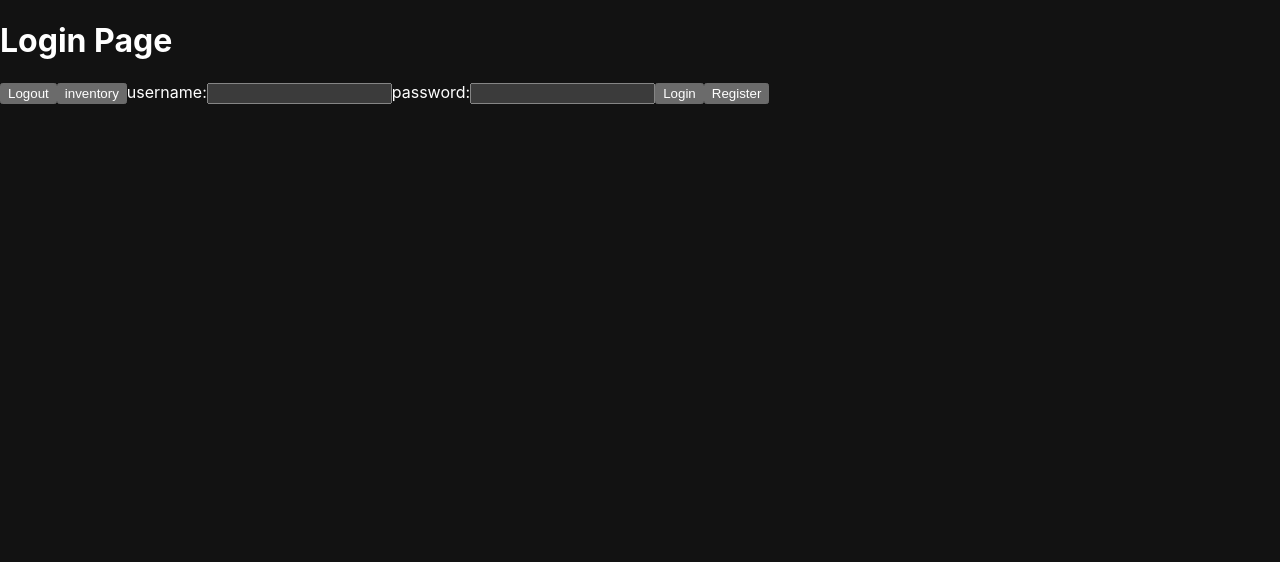
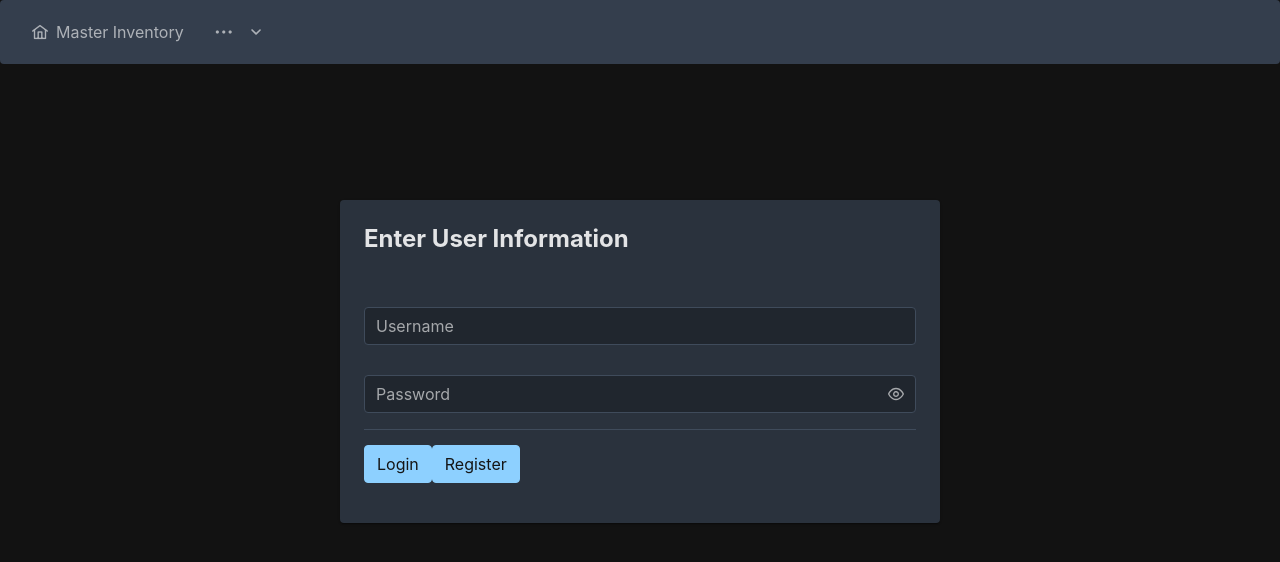
Before and after one commit to danielm96d/sdi-z-prefix-fullstack, a React (Create React App) app in the folder client/: page /login in a window 1280 px wide. Shown: the top 562 px of the page. Built offline with nearby package versions, Linux system fonts and the light colour scheme.

Commit message:
tweaked the code to use make things more readable; Finished day 2 all basic requirements met. Need to implement the register page with better css

```diff
--- a/client/src/css/App.css
+++ b/client/src/css/App.css
@@ -7,11 +7,20 @@
 }
 
 .p-inputtext{
-  height: 50px;
-  width: 500px;
+  width: 552px;
+  height: fit-content;
 }
 
 .p-float-label{
   height:fit-content;
   margin-top: 30px;
 }
+.p-password{
+  width: 100vw;
+}
+.content{
+  display: flex;
+  justify-content: center;
+  align-items: center;
+  margin-top: 100px;
+}
--- a/client/src/css/ItemDetails.css
+++ b/client/src/css/ItemDetails.css
@@ -4,3 +4,17 @@
   align-items: center;
   margin-top: 100px;
 }
+.card{
+  display: flex;
+  flex-flow: column;
+  align-items: center;
+}
+.p-card{
+  margin-top: 100px;
+  width: 600px;
+}
+.ItemActions{
+  display: flex;
+  justify-content: space-around;
+  width: 100px;
+}
--- a/client/src/modules/Inventory.js
+++ b/client/src/modules/Inventory.js
@@ -1,9 +1,19 @@
 import { useEffect, useState } from "react"
 import { useNavigate } from "react-router-dom"
+import { Column } from 'primereact/column';
+import MenuBar from "./MenuBar";
+import { DataTable } from 'primereact/datatable';
 
 export default function Inventory(){
   const [invList, setInvList] = useState([])
   const navigate = useNavigate();
+  const descriptionOverflowStyle = {
+    maxWidth: "26.5ch",
+    overflow: "hidden",
+    textOverflow: "ellipsis",
+    whiteSpace: "nowrap"
+  }
+
   useEffect(()=>{
     fetch(`http://localhost:8080/inventory`)
     .then(res=>res.json())
@@ -17,22 +27,16 @@ export default function Inventory(){
     return <>LOADING...</>
   return(
     <>
-      <h1>Inventory Page</h1>
-      <button onClick={()=>{
-        if(localStorage.getItem('user'))navigate("/user-details")
-        else navigate("/Login")
-      }}>LOGIN</button>
-      <button onClick={()=>{navigate("/user-details")}}>Usser Details</button>
-      {
-        invList.map((item)=>{
-          return(
-            <>
-              <h3>{item.name}</h3>
-              <p>{item.description}</p>
-            </>
-          )
-        })
-      }
+      <MenuBar/>
+      <DataTable value={invList} style={{marginTop: '100px'}} selectionMode='single' onRowSelect={(event)=>{
+        // console.log('e.target: ', event.data)
+        navigate('/item-details', {state: event.data})
+      }}>
+        <Column field='quantity' header='#' style={{width: '75px'}}></Column>
+        <Column field='name' header='Item Name'></Column>
+        <Column field='description' header='Item Description' style={descriptionOverflowStyle}></Column>
+        <Column field='delete'></Column>
+      </DataTable>
     </>
 
   )
--- a/client/src/modules/ItemDetails.js
+++ b/client/src/modules/ItemDetails.js
@@ -1,4 +1,4 @@
-import { useEffect, useState } from "react"
+import { useEffect, useState, useTransition } from "react"
 import { useLocation, useNavigate} from "react-router-dom"
 import {InputText} from 'primereact/inputtext'
 import { FloatLabel } from "primereact/floatlabel";
@@ -8,11 +8,16 @@ import 'primeicons/primeicons.css';
 import '../css/ItemDetails.css'
 import { Menubar } from 'primereact/menubar';
 import { ProgressSpinner } from 'primereact/progressspinner';
+import { Card } from "primereact/card";
+import { Divider } from "primereact/divider";
+import MenuBar from "./MenuBar";
 
 export default function ItemDetails(){
   const location = useLocation()
   const {id} = location.state || {}
   const navigate = useNavigate();
+
+  const [owner, setOwner] = useState(false)
 
   const [item, setItem] = useState(false)
   const [name, setName] = useState(false)
@@ -24,32 +29,6 @@ export default function ItemDetails(){
   const [isEmpty3, setIsEmpty3] = useState(false)
   const [isDisabled, setIsDisabled] = useState(true)
 
-  const pages=[
-    {
-      label: 'Master Inventory',
-      icon: 'pi pi-home',
-      url: '/inventory'
-    },
-    {
-      label: `${localStorage.getItem('user')}'s Inventory`,
-      icon: 'pi pi-user',
-      url: '/user-details'
-    },
-    {
-      icon: 'pi pi-ellipsis-h',
-      items: [
-        {
-          label: 'Logout',
-          command: ()=>{
-            localStorage.setItem('user','');
-            localStorage.setItem('userID','');
-            navigate('/inventory');
-          }
-        }
-      ]
-    }
-  ]
-
   useEffect(()=>{
     fetch(`http://localhost:8080/inventory/?id=${id}`)
     .then(res=>res.json())
@@ -59,6 +38,14 @@ export default function ItemDetails(){
       setName(data[0].name)
       setQuantity(data[0].quantity)
       setDescription(data[0].description)
+      return data[0].userID
+    }).then(userID=>{
+      fetch(`http://localhost:8080/users/?id=${userID}`)
+      .then(res=>res.json())
+      .then(data=>{
+        console.log('owner being set to: ', ...data)
+        setOwner(...data);
+      })
     })
   },[])
 
@@ -67,12 +54,43 @@ export default function ItemDetails(){
     console.log('item loading')
     return <ProgressSpinner />
   }
+  // console.log('userID: ', parseInt(localStorage.getItem('userID')), 'testing agianst: ', item.userID)
+  // This will test if the user is the one who owns the item or not, This will also
+  // satsify the requirement that an unauthenticated user can see all item specifics without being able to
+  // edit them.
+  if(!localStorage.getItem('user')||parseInt(localStorage.getItem('userID'))!== item.userID){
+    return(
+      <div className="card">
+        <MenuBar/>
+        <Card title={name} subTitle={`quantity: ${quantity}`}>
+          <h3>Description:</h3>
+          <Divider/>
+          {item.description}
+        </Card>
+      </div>
+    )
+  }
   return(
     <div className="main">
-      <Menubar model={pages}/>
-      <Button disabled={!isDisabled} icon='pi pi-pen-to-square' severity="success" onClick={()=>{
-        setIsDisabled(false)
-      }}/>
+      <MenuBar/>
+      <div className="ItemActions">
+        <Button disabled={!isDisabled} icon='pi pi-pen-to-square' severity="success" onClick={()=>{
+          setIsDisabled(false)
+        }}/>
+        <Button severity="danger" icon="pi pi-trash"onClick={()=>{
+          const requestOptions = {
+            method: "DELETE"
+          };
+
+          fetch(`http://localhost:8080/inventory/${id}`, requestOptions)
+            .then((response) => response.text())
+            .then((result) => {
+              console.log(result)
+              navigate('/user-details')
+            })
+            .catch((error) => console.error(error));
+        }}/>
+      </div>
       <FloatLabel>
         <InputText
           id='itemName'
@@ -92,6 +110,7 @@ export default function ItemDetails(){
         <InputText
           id='quantity'
           invalid={isEmpty2}
+          keyfilter='int'
           disabled={isDisabled}
           value={quantity}
           onChange={(e) =>{
@@ -107,8 +126,10 @@ export default function ItemDetails(){
         <InputTextarea
           id='itemDesc'
           disabled={isDisabled}
+          autoResize
           invalid={isEmpty3}
           value={description}
+          style={{height: 'fit-content'}}
           onChange={(e) =>{
             if(e.target.value === ''){
               setIsEmpty3(true);
--- a/client/src/modules/Login.js
+++ b/client/src/modules/Login.js
@@ -1,34 +1,59 @@
 import { useState } from "react";
 import { useNavigate } from "react-router-dom"
-
+import { FloatLabel } from "primereact/floatlabel";
+import MenuBar from "./MenuBar";
+import { InputText } from "primereact/inputtext";
+import { Button } from "primereact/button";
+import { Card } from "primereact/card";
+import { Divider } from "primereact/divider";
+import { Password } from "primereact/password";
 export default function Login(){
   const navigate = useNavigate();
   const [userName, setUserName] = useState('')
   const [password, setPassword] = useState('')
+
+  const [isEmpty1, setIsEmpty1] = useState(false)
+  const [isEmpty2, setIsEmpty2] = useState(false)
+
   return(
     <>
-      <h1>Login Page</h1>
-      <button onClick={()=>{
-        localStorage.setItem('user','');
-        localStorage.setItem('userID','');
-        navigate('/inventory')
-      }}>Logout</button>
-      <button onClick={()=>{navigate('/inventory')}}>inventory</button>
-      <label>
-        username:
-        <input onChange={(e)=>{
-          setUserName(e.target.value);
-          // console.log(userName)
-        }}/>
-      </label>
-      <label>
-        password:
-        <input onChange={(e)=>{
-          setPassword(e.target.value);
-          // console.log(userName)
-        }}/>
-      </label>
-      <button onClick={()=>{
+      <MenuBar/>
+      <div className="content">
+        <Card title='Enter User Information'>
+          <FloatLabel>
+            <InputText
+              id='username'
+              invalid={isEmpty1}
+              style={{width: '100%'}}
+              value={userName}
+              onChange={(e) =>{
+                if(e.target.value === ''){
+                  setIsEmpty1(true)
+                } else{setIsEmpty1(false)}
+                setUserName(e.target.value)
+              }
+            }/>
+            <label htmlFor='username'>Username</label>
+          </FloatLabel>
+          <FloatLabel>
+            <Password
+              id='password'
+              invalid={isEmpty1}
+              style={{width: '100%'}}
+              value={password}
+              feedback={false}
+              toggleMask
+              onChange={(e) =>{
+                if(e.target.value === ''){
+                  setIsEmpty2(true)
+                } else{setIsEmpty2(false)}
+                setPassword(e.target.value)
+              }
+            }/>
+            <label htmlFor='password'>Password</label>
+          </FloatLabel>
+          <Divider/>
+          <Button label='Login' onClick={()=>{
             if(!userName || !password){
               console.log('empty fields are invalid')
               return
@@ -51,10 +76,12 @@ export default function Login(){
             } catch (error) {
               console.log('invalid username')
             }
-      }}>Login</button>
-      <button onClick={()=>{
+          }}/>
+          <Button label='Register' onClick={()=>{
             navigate('/CreateAccount')
-      }}>Register</button>
+          }}/>
+        </Card>
+      </div>
     </>
 
   )
--- /dev/null
+++ b/client/src/modules/MenuBar.js
@@ -0,0 +1,51 @@
+import { Menubar } from "primereact/menubar";
+import { useState } from "react";
+import { useNavigate } from "react-router-dom";
+
+export default function MenuBar(){
+  const [loginVisible] = useState(localStorage.getItem('user') ? false : true)
+  const navigate = useNavigate()
+  const pages = !loginVisible ? [
+    {
+      label: 'Master Inventory',
+      icon: 'pi pi-home',
+      url: '/inventory'
+    },
+    {
+      label: `${localStorage.getItem('user')}'s Inventory`,
+      icon: 'pi pi-user',
+      url: '/user-details'
+    },
+    {
+      icon: 'pi pi-ellipsis-h',
+      items: [
+        {
+          label: 'Logout',
+          command: ()=>{
+            localStorage.setItem('user','');
+            localStorage.setItem('userID','');
+            navigate('/inventory');
+          }
+        }
+      ]
+    }
+  ]:[
+    {
+      label: 'Master Inventory',
+      icon: 'pi pi-home',
+      url: '/inventory'
+    },
+    {
+      icon: 'pi pi-ellipsis-h',
+      items: [
+        {
+          label: 'Login',
+          command: ()=>{
+            navigate('/Login');
+          }
+        }
+      ]
+    }
+  ]
+  return <Menubar model={pages} style={{position:'absolute'}}/>
+}
--- a/client/src/modules/UserPage.js
+++ b/client/src/modules/UserPage.js
@@ -23,7 +23,12 @@ export default function UserPage(){
   const [description, setDescription] = useState('')
 
   const navigate = useNavigate();
-
+  const descriptionOverflowStyle = {
+    maxWidth: "26.5ch",
+    overflow: "hidden",
+    textOverflow: "ellipsis",
+    whiteSpace: "nowrap"
+  }
   const pages=[
     {
       label: 'Master Inventory',
@@ -71,7 +76,8 @@ export default function UserPage(){
       }}>
         <Column field='quantity' header='#' style={{width: '75px'}}></Column>
         <Column field='name' header='Item Name'></Column>
-        <Column field='description' header='Item Description'></Column>
+        <Column field='description' header='Item Description' style={descriptionOverflowStyle}></Column>
+        <Column field='delete'></Column>
       </DataTable>
 
       <Button icon='pi pi-plus' onClick={()=>{setIsVisible(true)}}/>
@@ -94,6 +100,7 @@ export default function UserPage(){
         <InputText
           id='quantity'
           invalid={isEmpty2}
+          keyfilter='int'
           value={quantity}
           onChange={(e) =>{
             if(e.target.value === ''){
```
Also changed, not shown: 1 other file (tests, documents, lock files or other folders). Lines whose indentation alone changed are shown as unchanged.
